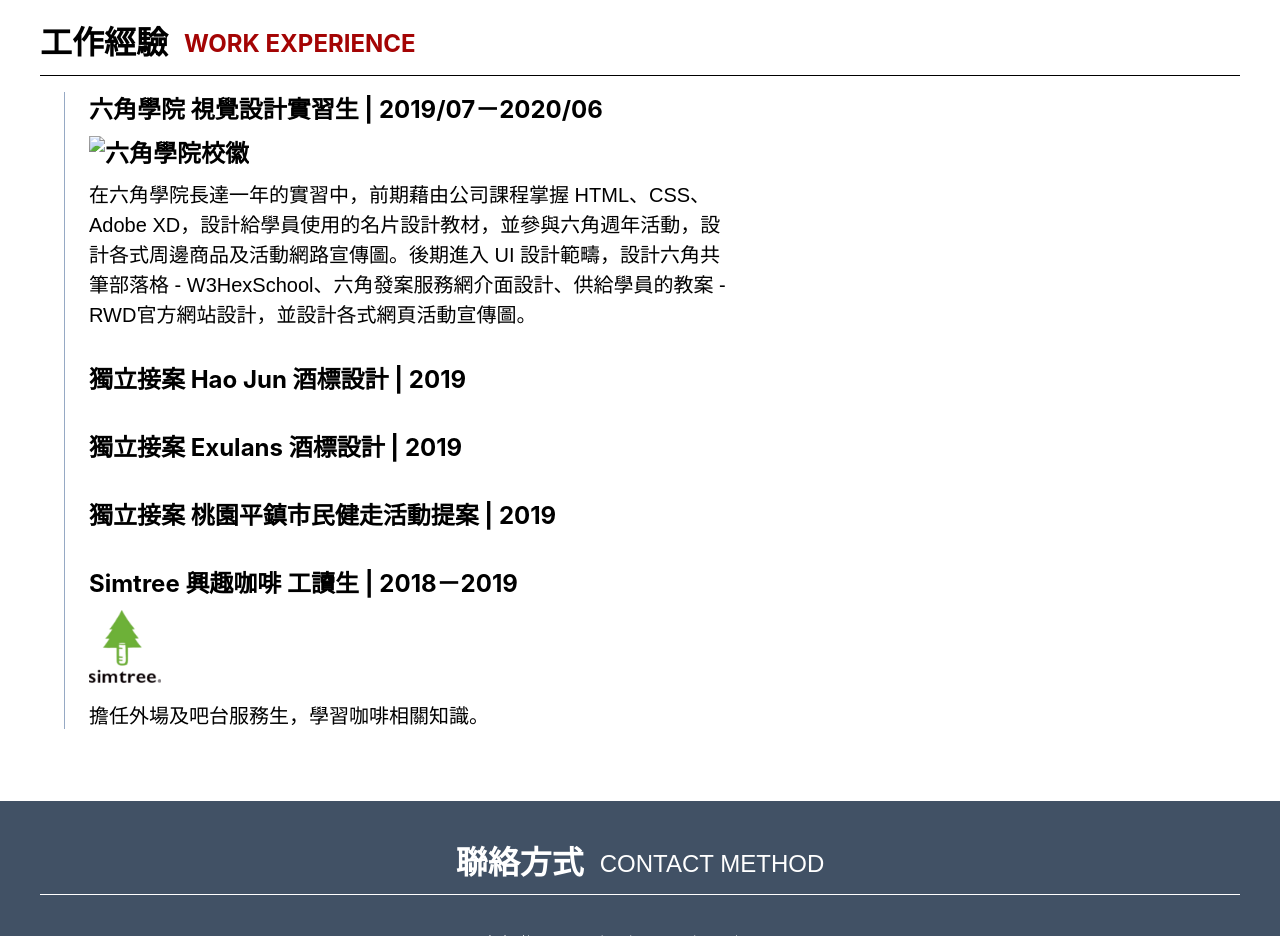
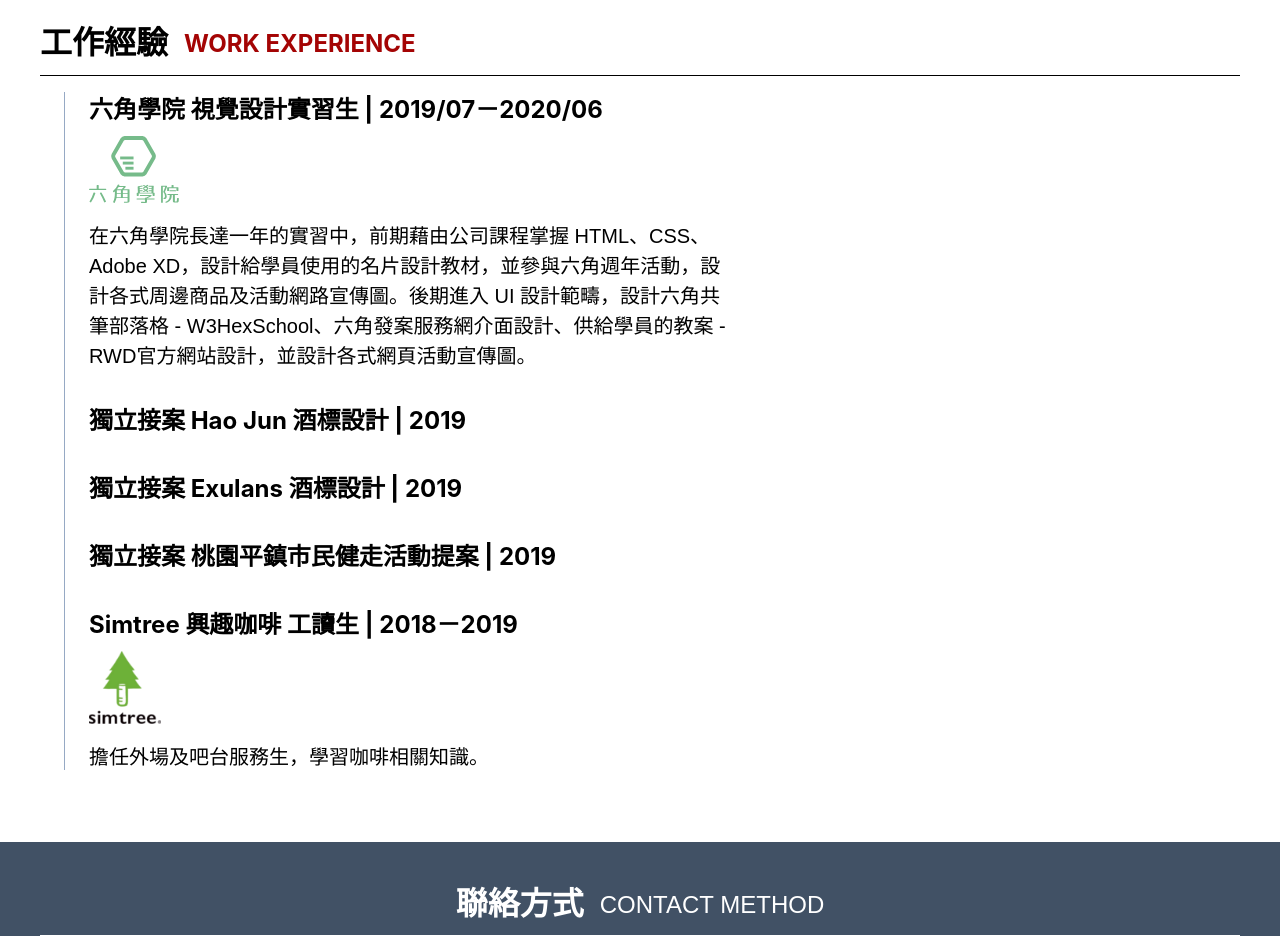
Before and after one commit to DockorSherowLinZ/week_one_project_home_work_layout_course, a plain HTML site: page index.html in a window 1280 px wide. Shown: the part 1780-2716 px from the top of the page. Drawn offline with Linux system fonts and the light colour scheme; files whose address does not match are found by name.

Commit message:
practice

```diff
--- a/index.html
+++ b/index.html
@@ -77,7 +77,7 @@
                     <li class="content3">
                         <p>六角學院 視覺設計實習生 | 2019/07－2020/06</p>
                         <img class="hexschool"
-                            src="./image/Group 201.svg?raw=true"
+                            src="./image/Group%201.svg?raw=true"
                             alt="六角學院校徽">
                         <p class="content4">在六角學院長達一年的實習中，前期藉由公司課程掌握 HTML、CSS、Adobe
                             XD，設計給學員使用的名片設計教材，並參與六角週年活動，設計各式周邊商品及活動網路宣傳圖。後期進入 UI 設計範疇，設計六角共筆部落格 -
```
